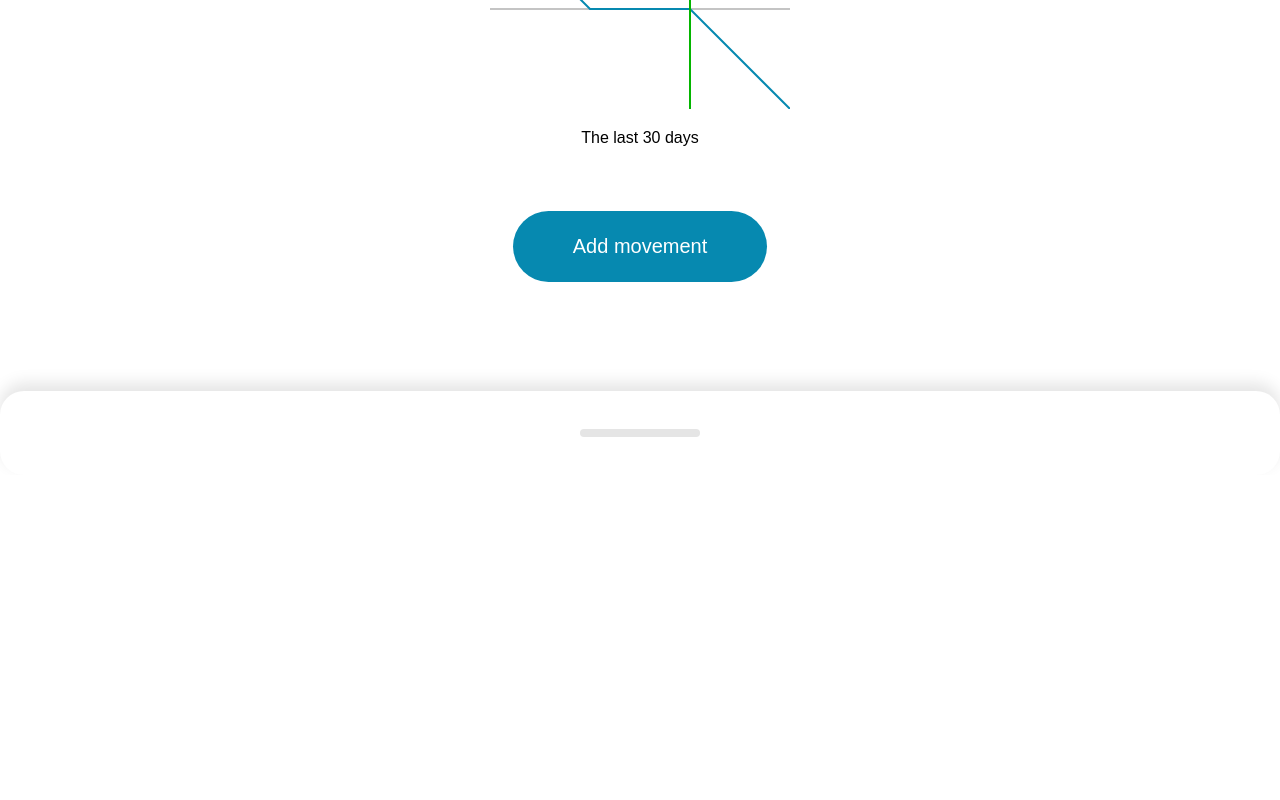
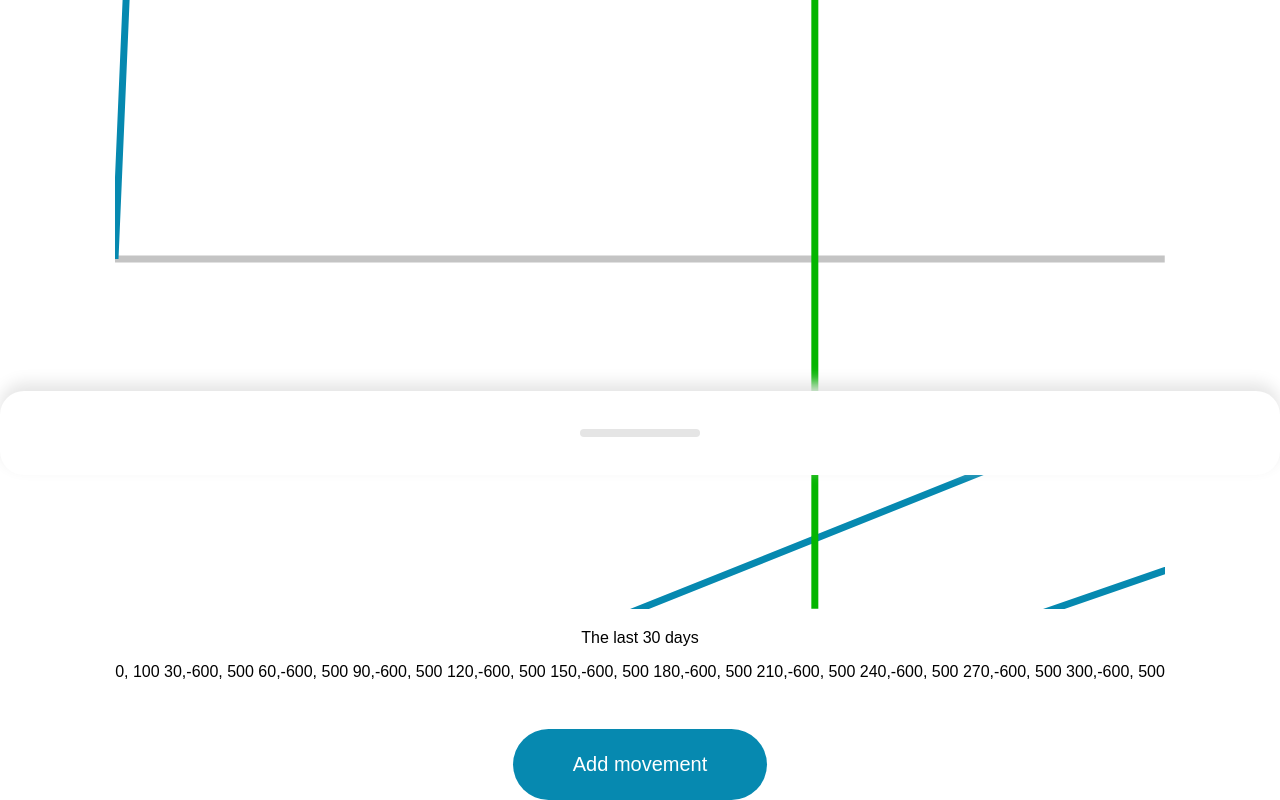
Before and after one commit to patriciabog/CashFlow, a Vue app: page / in a window 1280 px wide. Shown: the part 325-1125 px from the top of the page. Before the commit the page ends 800 px from the top, so only its background shows below. Built offline with nearby package versions, Linux system fonts and the light colour scheme.

Commit message:
add grafic funtion to the x line using a Max and min with Math function of javaScript

```diff
--- a/src/components/Home.vue
+++ b/src/components/Home.vue
@@ -12,7 +12,9 @@
            :total-amount=1000000
            :amount="amount">
           <template #graphic>
-             <Graphic></Graphic>
+             <Graphic :amounts="amounts"
+
+             ></Graphic>
           </template>
          <template #action>
              <Action></Action>
@@ -50,7 +52,9 @@ export default {
     return {
       label: null,
       amount: null,
-      movements: [{
+      amounts: [100, 200, 500, 200, -400, -600, -300, 0, 300, 500],
+      movements: [
+        {
         id: 0,
         title: "Movement 1",
         description: "Lorem ipsum sit amed",
@@ -70,7 +74,8 @@ export default {
         title: "Movement 4",
         description: "Lorem ipsum sit amed",
         amount: -1000,
-      }]
+      }
+    ]
     }
   },
 };
--- a/src/components/Resume/Graphic.vue
+++ b/src/components/Resume/Graphic.vue
@@ -17,7 +17,7 @@
                 fill="none"
                 stroke="#0689B0"
                 stroke-width="2"
-                points="0,0 100,100 200,100 300,200"
+                :points="points"
             />
             <line
                 stroke="#04b500"
@@ -29,8 +29,39 @@
             />
         </svg>
         <p>The last 30 days</p>
+      <div>{{ points }}</div>
     </div>
  </template>
+<!--we use the composition sintaxis-->
+ <script setup>
+import { toRefs, defineProps, computed } from 'vue';
+
+ const props = defineProps({
+    amounts: {
+        type: Array,
+        default: () => [],
+    }
+ });
+
+const { amounts } = toRefs(props);
+
+const amountToPixels = () => {
+    const min = Math.min(...amounts.value);
+    const max = Math.max(...amounts.value);
+    return `${min}, ${max}`;
+}
+
+ const points = computed(() => {
+     const total = amounts.value.length;
+     return Array(total).fill(100).reduce((points, amount, i) => {
+         const x = (300 / total) * (i + 1);
+         const y = amountToPixels(amount);
+         console.log(y);
+         return `${points} ${x},${y}`;
+     }, "0, 100");
+ });
+
+</script>
 
  <style scoped>
  svg {
```
